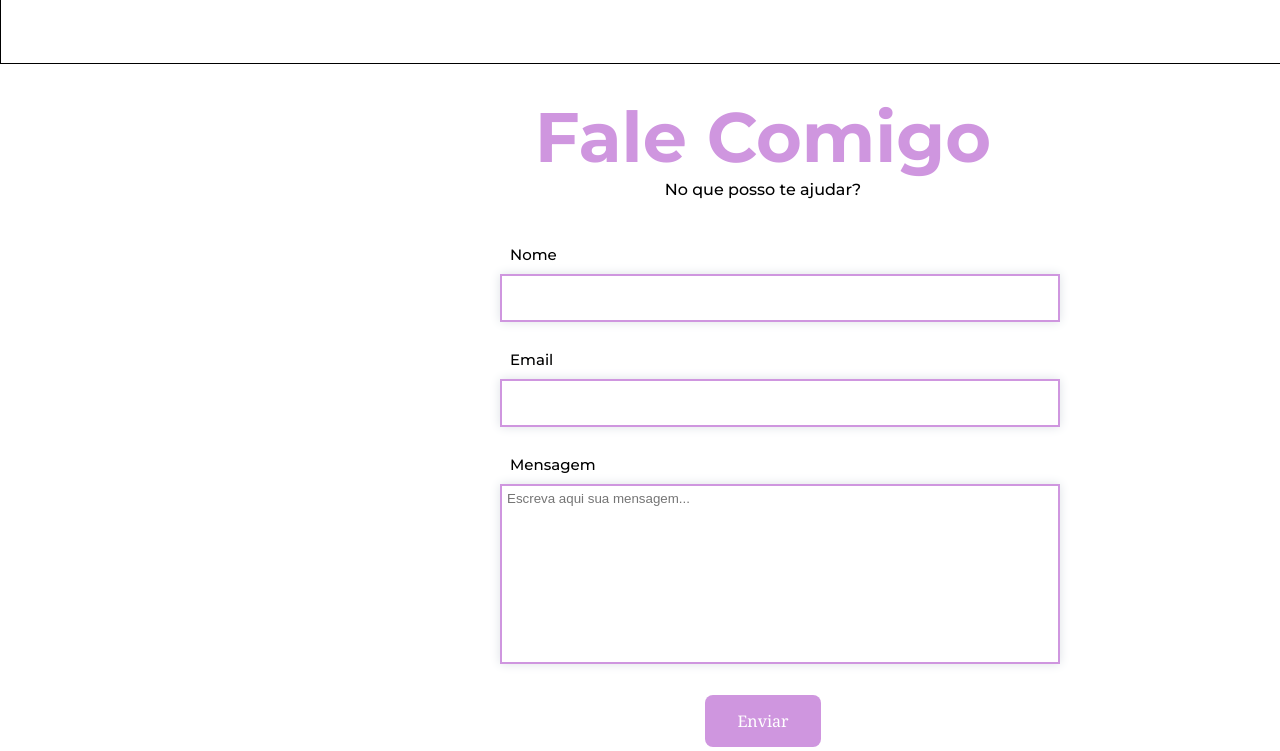
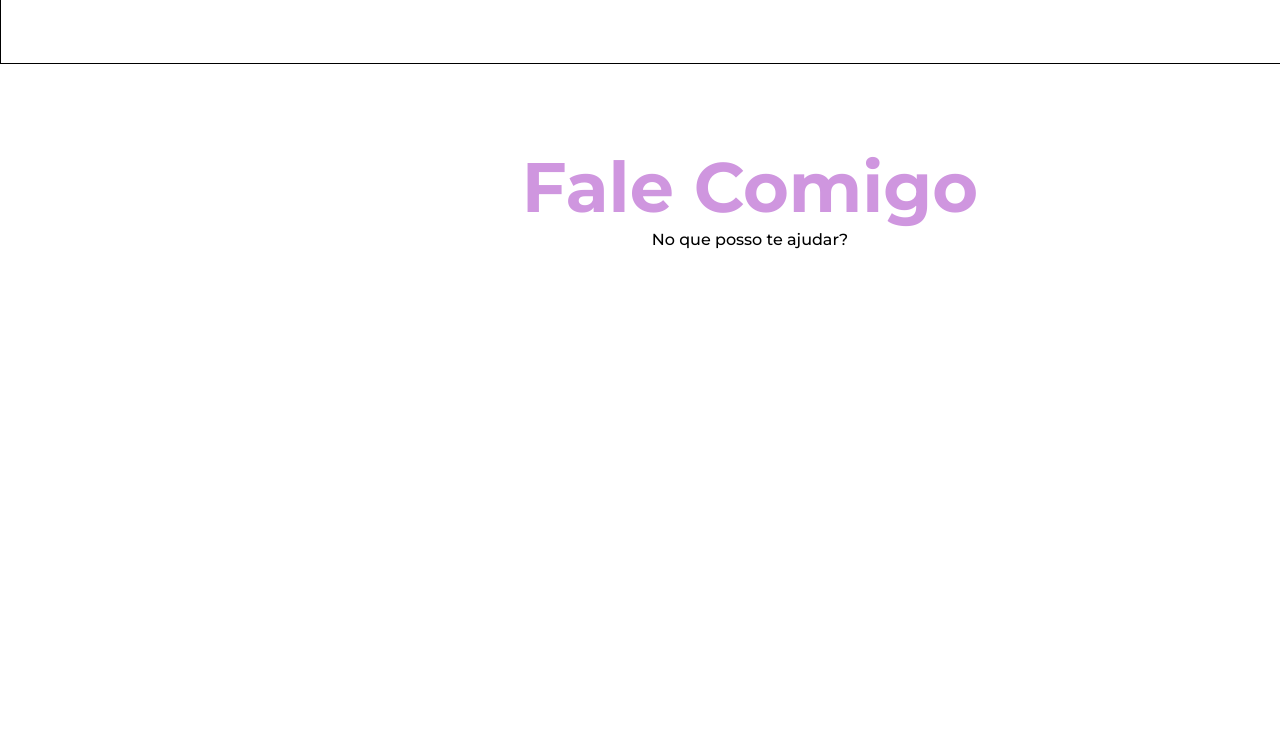
Before and after one commit to letfonsecaa/Projeto-Individual, a website: page public/index.html in a window 1280 px wide. Shown: the part 1986-2737 px from the top of the page. Drawn offline with Linux system fonts and the light colour scheme; a script that the page names is missing; a web font is replaced by a local one.

Commit message:
alteracoes finais

```diff
--- a/public/css/site.css
+++ b/public/css/site.css
@@ -419,9 +419,10 @@ span {
 }
 
 .container-fale-comigo {
-    width: 1526px;
+    width: 1400px;
     height: 830px;
     text-align: center;
+    margin: 50px;
 }
 
 .titulo-fale-comigo {
--- a/public/index.html
+++ b/public/index.html
@@ -133,13 +133,14 @@
         <div id="fale-comigo" class="container-fale-comigo">
             <h1 class="titulo-fale-comigo">Fale Comigo</h1>
             <h4>No que posso te ajudar?</h4><br><br>
-            <div class="container-inputs">
+            <script src="https://portal.hipporello.net/default/embed.js?formId=3155a609d1eb474e96ac7dc6f6d1a21e"></script>
+           <!--  <div class="container-inputs">
                 <p>Nome</p><input type="text" name="" id="input_nome" class="input"><br><br>
                 <p>Email</p><input type="text" name="" id="input_email" class="input"><br><br>
                 <p>Mensagem</p><input type="text" name="" id="input_mensagem" class="input_mensagem"
                     placeholder="Escreva aqui sua mensagem..."><br>
             </div>
-            <a href="mailto:let.fonsecaa@gmail.com"> <button>Enviar</button>
+            <a href="mailto:let.fonsecaa@gmail.com"> <button>Enviar</button> -->
             </a>
         </div>
         <footer>
```
Also changed, not shown: public/css/quiz.css (+0 -47 lines), 1 other file.
